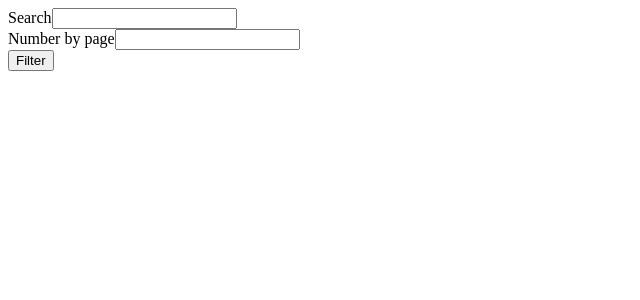
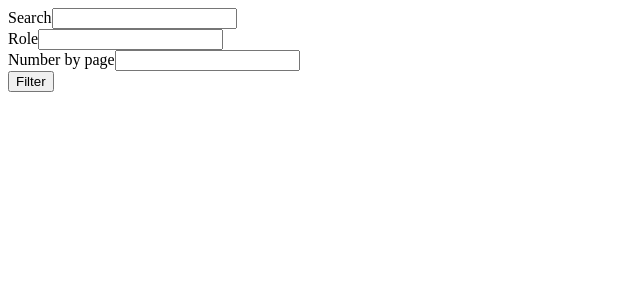
Before and after one commit to sothearBen/CRMICITOO, a Symfony app: template templates/back/user/search/_filter.html.twig in a window 1280 px wide. Shown: the top 300 px of the page, without its empty margins (0-640 px from the left). Run offline with Twig, Linux system fonts and the light colour scheme; the template is opened without the code that fills it: most values are stand-ins (such as "Sample title", 1, 10 or a date in 2020); form fields are guessed from the names that the template uses; some libraries are stand-ins or nearby versions.

Commit message:
Add user filter by role in search page

```diff
--- a/src/Manager/UserManager.php
+++ b/src/Manager/UserManager.php
@@ -88,6 +88,7 @@ class UserManager
         }
         if ($form->isSubmitted() && $form->isValid()) {
             $this->session->set('back_user_search', $form->get('search')->getData());
+            $this->session->set('back_user_role', $form->get('role')->getData());
             $this->session->set('back_user_number_by_page', $form->get('number_by_page')->getData());
         }
         return $form;
@@ -104,6 +105,7 @@ class UserManager
     {
         return [
             'search' => $this->session->get('back_user_search', null),
+            'role' => $this->session->get('back_user_role', null),
             'number_by_page' => $this->session->get('back_user_number_by_page', self::NUMBER_BY_PAGE),
         ];
     }
--- a/templates/back/user/search/_filter.html.twig
+++ b/templates/back/user/search/_filter.html.twig
@@ -3,13 +3,18 @@
     <div class="card-body">
         {{ form_start(form_filter) }}
             <div class="row">
-                <div class="col-lg-4">
+                <div class="col-lg-6">
                     {{ form_row(form_filter.search) }}
                 </div>
-                <div class="col-lg-4">
+                <div class="col-lg-6">
+                    {{ form_row(form_filter.role) }}
+                </div>
+            </div>
+            <div class="row">
+                <div class="col-lg-6">
                     {{ form_row(form_filter.number_by_page) }}
                 </div>
-                <div class="col-lg-4">
+                <div class="col-lg-6">
                     <div class="form-group">
                         <button id="filter_submit" class="btn btn-primary btn-block">
                             <i class="fas fa-filter"></i> {{ 'button.filter'|trans() }}
```
Also changed, not shown: src/Form/Back/UserFilterType.php (+28 -0 lines), src/Repository/UserRepository.php (+9 -1 lines).
